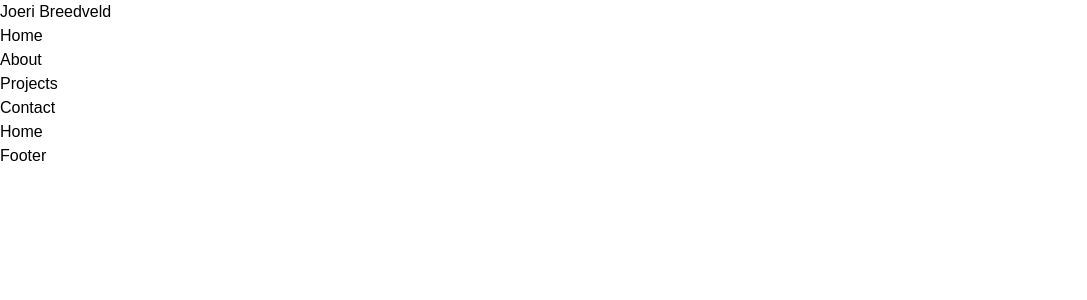
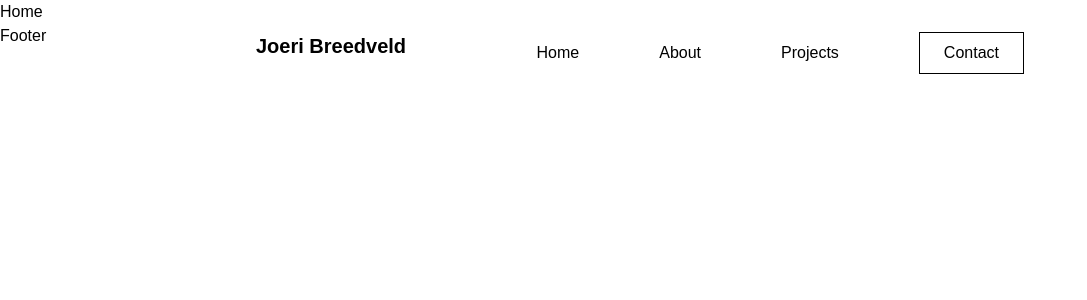
Before and after one commit to joeribreedveld/portfolio-website-v4, a Next.js app: page / in a window 1280 px wide. Shown: the top 300 px of the page, without its empty margins (0-1087 px from the left). Built offline with nearby package versions, Linux system fonts and the light colour scheme.

Commit message:
feat(navbar): style navbar component with basic styles and add tailwindcss utility classes for gap and padding

```diff
--- a/components/Navbar.tsx
+++ b/components/Navbar.tsx
@@ -8,9 +8,9 @@ function Navbar() {
 
 	return (
 		<>
-			<nav>
-				<h3>Joeri Breedveld</h3>
-				<ul>
+			<nav className='fixed page-padding-x flex justify-between w-full py-8'>
+				<h3 className='text-xl font-bold'>Joeri Breedveld</h3>
+				<ul className='flex navbar-gap items-center'>
 					<li>
 						<Link href='/'>
 							<a>Home</a>
@@ -26,7 +26,7 @@ function Navbar() {
 							<a>Projects</a>
 						</Link>
 					</li>
-					<button onClick={() => router.push("/contact")}>
+					<button onClick={() => router.push("/contact")} className='border border-black px-6 py-2'>
 						<a>Contact</a>
 					</button>
 				</ul>
--- a/styles/globals.css
+++ b/styles/globals.css
@@ -7,5 +7,15 @@
 @tailwind utilities;
 
 /* Layer */
+@layer utilities {
+    .page-padding-x {
+        @apply px-4 sm:px-16 md:px-32 lg:px-48 xl:px-64 2xl:px-80
+    }
+
+    .navbar-gap {
+        @apply gap-4 sm:gap-8 md:gap-12 lg:gap-16 xl:gap-20 2xl:gap-24
+    }
+}
+
 
 /* Apply */
```
